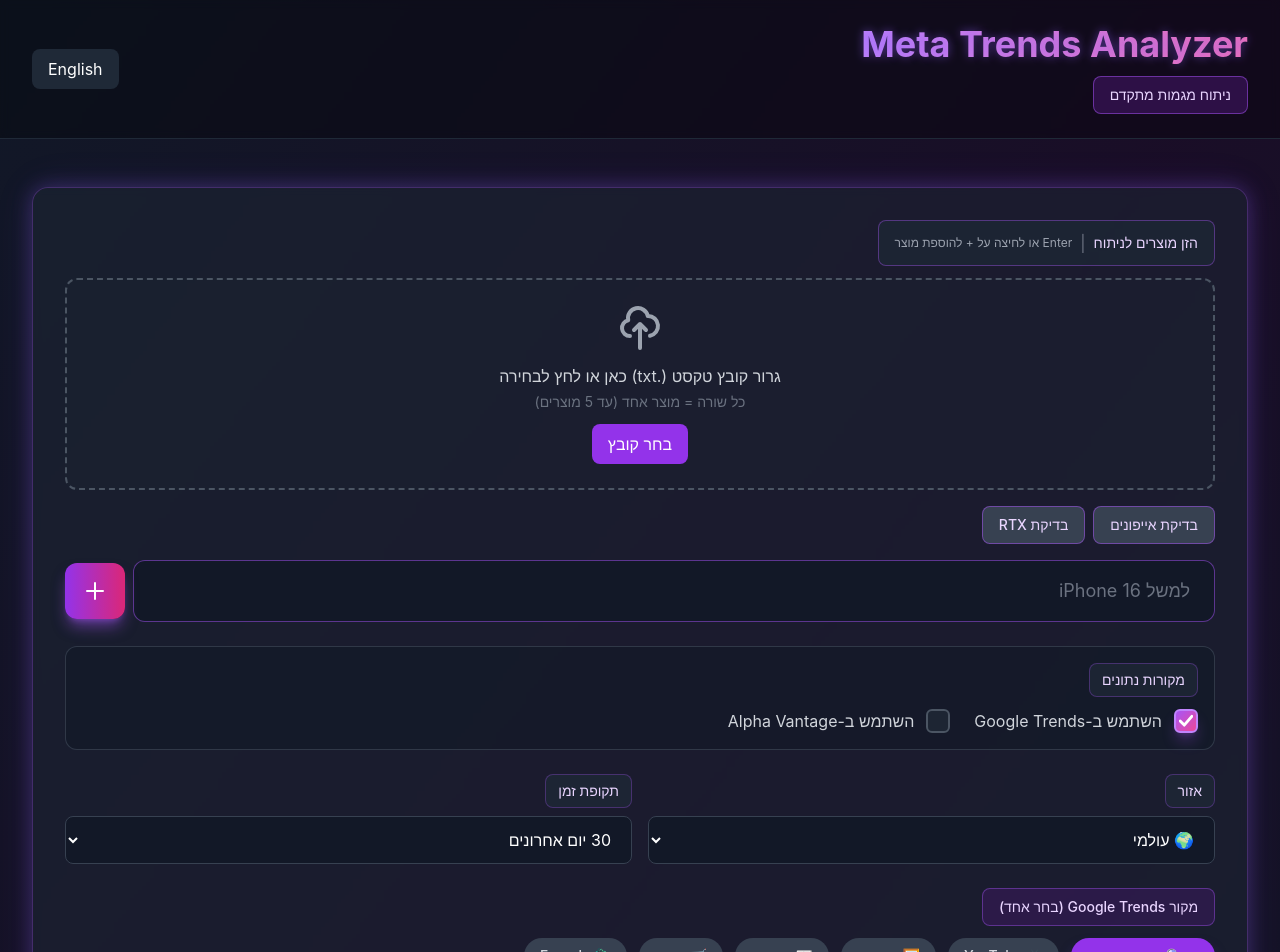
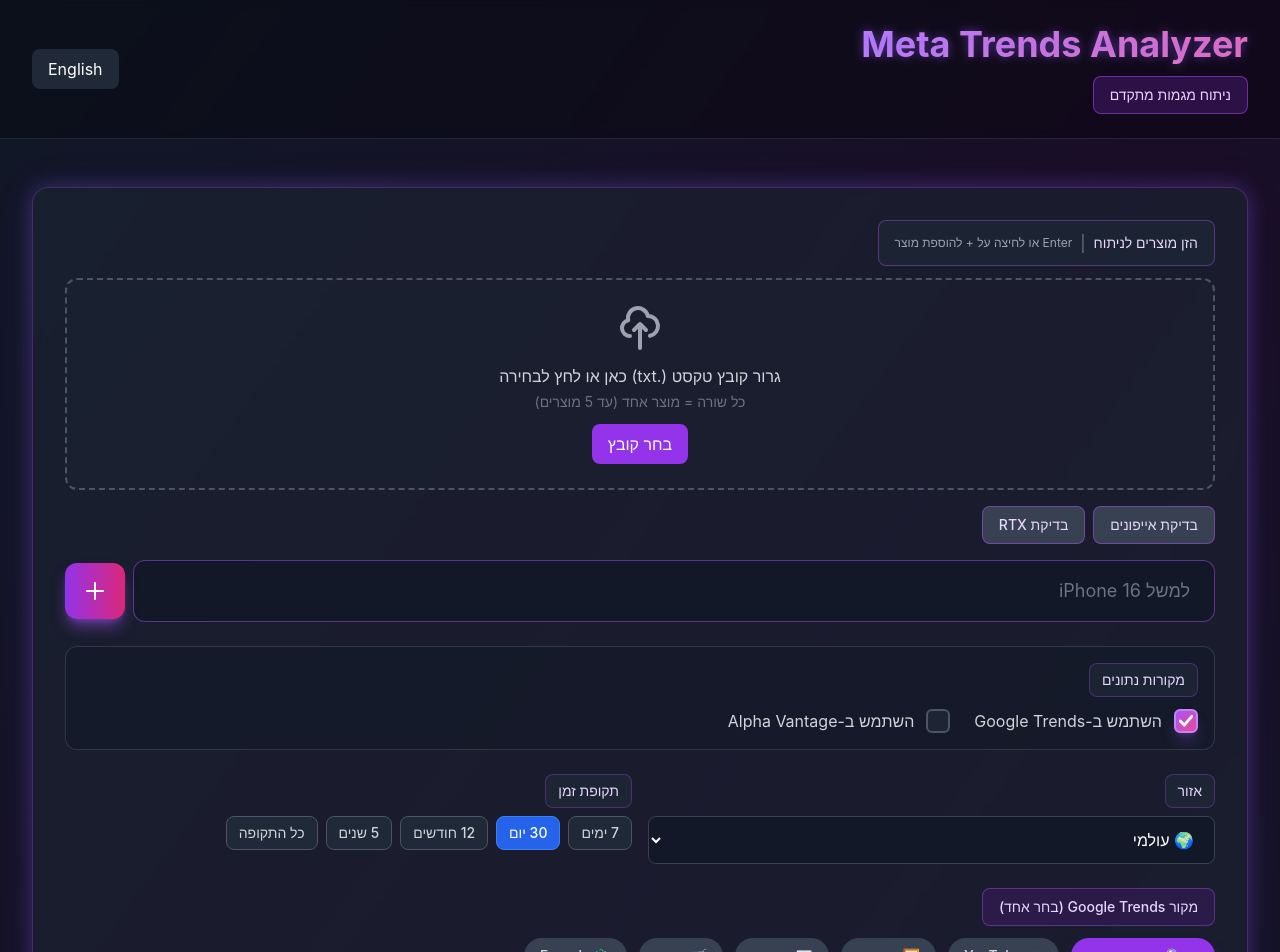
Before and after one commit to SagiNevet/Meta-Trends-Analyzer, a Next.js app: page / in a window 1280 px wide. Shown: the top 952 px of the page. Built offline with nearby package versions, Linux system fonts and the light colour scheme.

Commit message:
Time range pills like analysis period, better network error handling

```diff
--- a/app/page.tsx
+++ b/app/page.tsx
@@ -596,8 +596,14 @@ export default function Home() {
       const data: AnalyzeResponse = await response.json();
       setResults(data);
     } catch (error) {
-      console.error('Error:', error);
-      alert('Failed to fetch trend data. Check console for details.');
+      const msg = error instanceof Error ? error.message : String(error);
+      const isNetworkError = error instanceof TypeError && (msg === 'Failed to fetch' || msg.includes('fetch'));
+      console.error('Analyze error:', error);
+      if (isNetworkError) {
+        alert('Network error. Make sure the app is running (e.g. npm run dev) and try again.');
+      } else {
+        alert('Failed to fetch trend data. Check console for details.');
+      }
     } finally {
       setLoading(false);
     }
@@ -849,18 +855,29 @@ export default function Home() {
                 <div className="inline-flex items-center px-3 py-1.5 rounded-lg bg-gray-800/80 border border-purple-500/30 text-purple-200 text-sm font-medium mb-2">
                   {translations?.[language]?.timeRange ?? (language === 'he' ? 'תקופת זמן' : 'Time Range')}
                 </div>
-                <select
-                  value={timeRange}
-                  onChange={(e) => setTimeRange(e.target.value as TimeRange)}
-                  disabled={!enableGoogleTrends}
-                  className={`w-full px-4 py-3 bg-gray-900/80 border border-gray-700 rounded-lg text-white focus:outline-none focus:ring-2 focus:ring-purple-500 ${!enableGoogleTrends ? 'opacity-50 cursor-not-allowed' : ''}`}
-                >
-                  <option value="7d">{translations?.[language]?.timeRange7d ?? (language === 'he' ? '7 ימים אחרונים' : 'Last 7 days')}</option>
-                  <option value="30d">{translations?.[language]?.timeRange30d ?? (language === 'he' ? '30 יום אחרונים' : 'Last 30 days')}</option>
-                  <option value="12m">{translations?.[language]?.timeRange12m ?? (language === 'he' ? '12 חודשים אחרונים' : 'Last 12 months')}</option>
-                  <option value="5y">{translations?.[language]?.timeRange5y ?? (language === 'he' ? '5 שנים אחרונות' : 'Last 5 years')}</option>
-                  <option value="all">{translations?.[language]?.timeRangeAll ?? (language === 'he' ? 'כל התקופה' : 'All time')}</option>
-                </select>
+                <div className={`flex flex-wrap gap-2 ${!enableGoogleTrends ? 'opacity-50 pointer-events-none' : ''}`}>
+                  {([
+                    { value: '7d' as TimeRange, labelHe: '7 ימים', labelEn: '7 days' },
+                    { value: '30d' as TimeRange, labelHe: '30 יום', labelEn: '30 days' },
+                    { value: '12m' as TimeRange, labelHe: '12 חודשים', labelEn: '12 months' },
+                    { value: '5y' as TimeRange, labelHe: '5 שנים', labelEn: '5 years' },
+                    { value: 'all' as TimeRange, labelHe: 'כל התקופה', labelEn: 'All' }
+                  ]).map((opt) => (
+                    <button
+                      key={opt.value}
+                      type="button"
+                      onClick={() => setTimeRange(opt.value)}
+                      disabled={!enableGoogleTrends}
+                      className={`px-3 py-1.5 rounded-lg text-sm font-medium transition-colors ${
+                        timeRange === opt.value
+                          ? 'bg-blue-600 text-white border border-blue-500'
+                          : 'bg-gray-800 text-gray-300 border border-gray-600 hover:bg-gray-700 hover:border-gray-500'
+                      }`}
+                    >
+                      {language === 'he' ? opt.labelHe : opt.labelEn}
+                    </button>
+                  ))}
+                </div>
               </div>
             </div>
 
--- a/components/SymbolAutocomplete.tsx
+++ b/components/SymbolAutocomplete.tsx
@@ -124,8 +124,11 @@ export default function SymbolAutocomplete({
           } else {
             setSuggestions(localResults);
           }
-        } catch (error) {
-          console.error('Remote search failed:', error);
+        } catch (remoteError) {
+          // Network/API unavailable (e.g. server not running) — use local results only, no console spam
+          const msg = remoteError instanceof Error ? remoteError.message : String(remoteError);
+          const isNetworkError = remoteError instanceof TypeError && (msg === 'Failed to fetch' || msg.includes('fetch'));
+          if (!isNetworkError) console.warn('Remote symbol search unavailable:', remoteError);
           setSuggestions(localResults);
         }
       } else {
```
